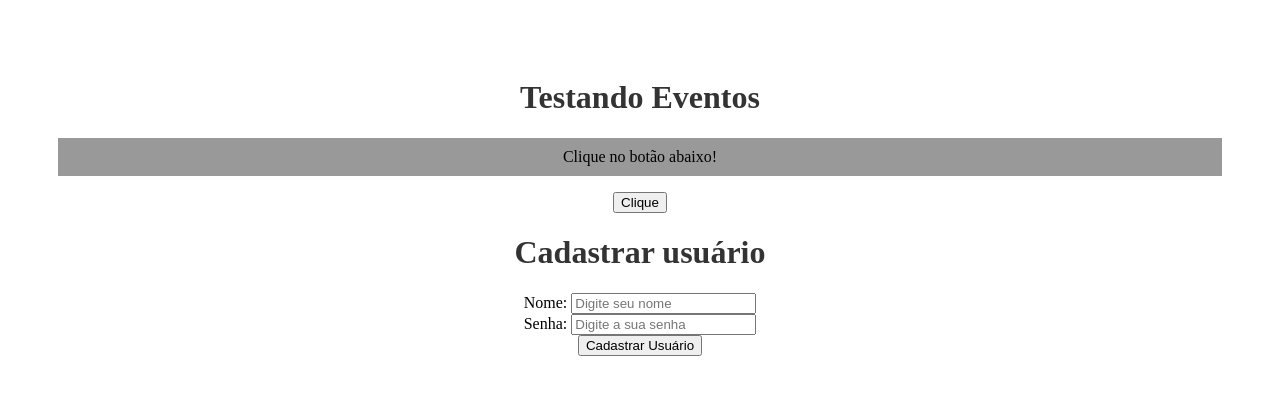
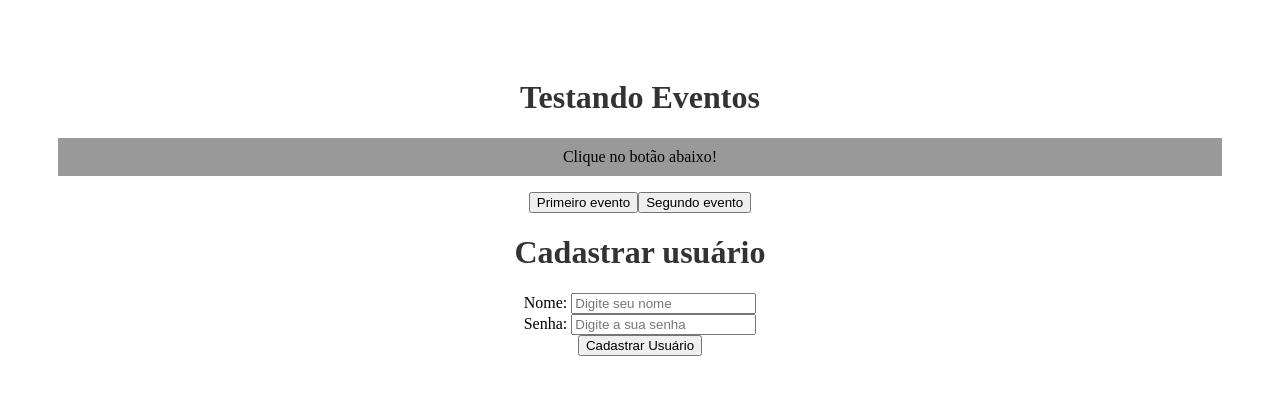
Before and after one commit to RubensLFerreira/my-project, a React (Create React App) app: page / in a window 1280 px wide. Shown: the top 394 px of the page. Built offline with nearby package versions, Linux system fonts and the light colour scheme.

Commit message:
Adicionando butões com eventos por props

```diff
--- a/src/components/Eventos.js
+++ b/src/components/Eventos.js
@@ -1,12 +1,21 @@
+import Button from './evento/Button'
+
 function Eventos() {
-  function clicar() {
-    alert('Você clicou!')
+  function clicar1() {
+    alert('Ativando o primeiro evento!')
   }
+
+  function clicar2(){
+    alert('Ativando o segundo evento!')
+  }
+
 
   return (
     <div>
       <p>Clique no botão abaixo!</p>
-      <button onClick={clicar}>Clique</button>
+      <Button event={clicar1} text="Primeiro evento"/>
+      <Button event={clicar2} text="Segundo evento"/>
+
     </div>
   )
 }
--- /dev/null
+++ b/src/components/evento/Button.js
@@ -0,0 +1,5 @@
+function Button(props){
+  return <button onClick={props.event}>{props.text}</button>
+}
+
+export default Button
```
